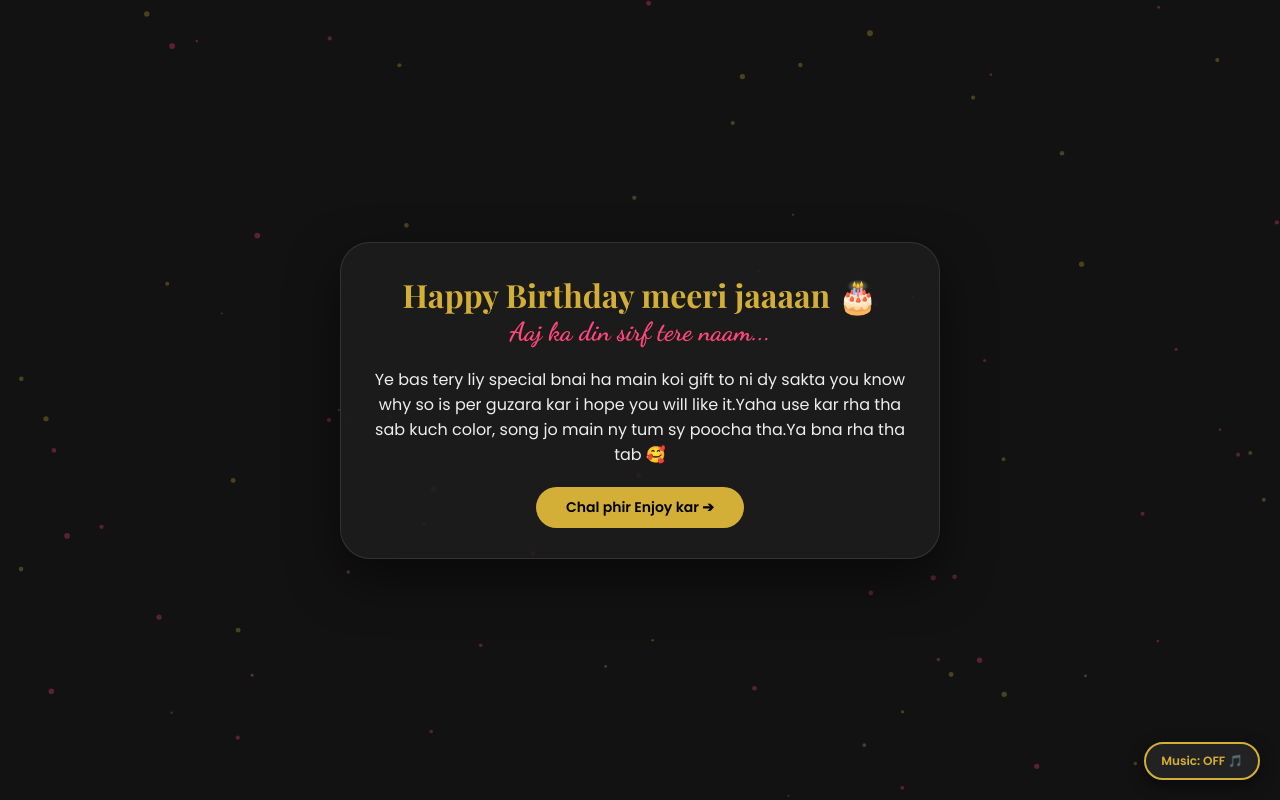
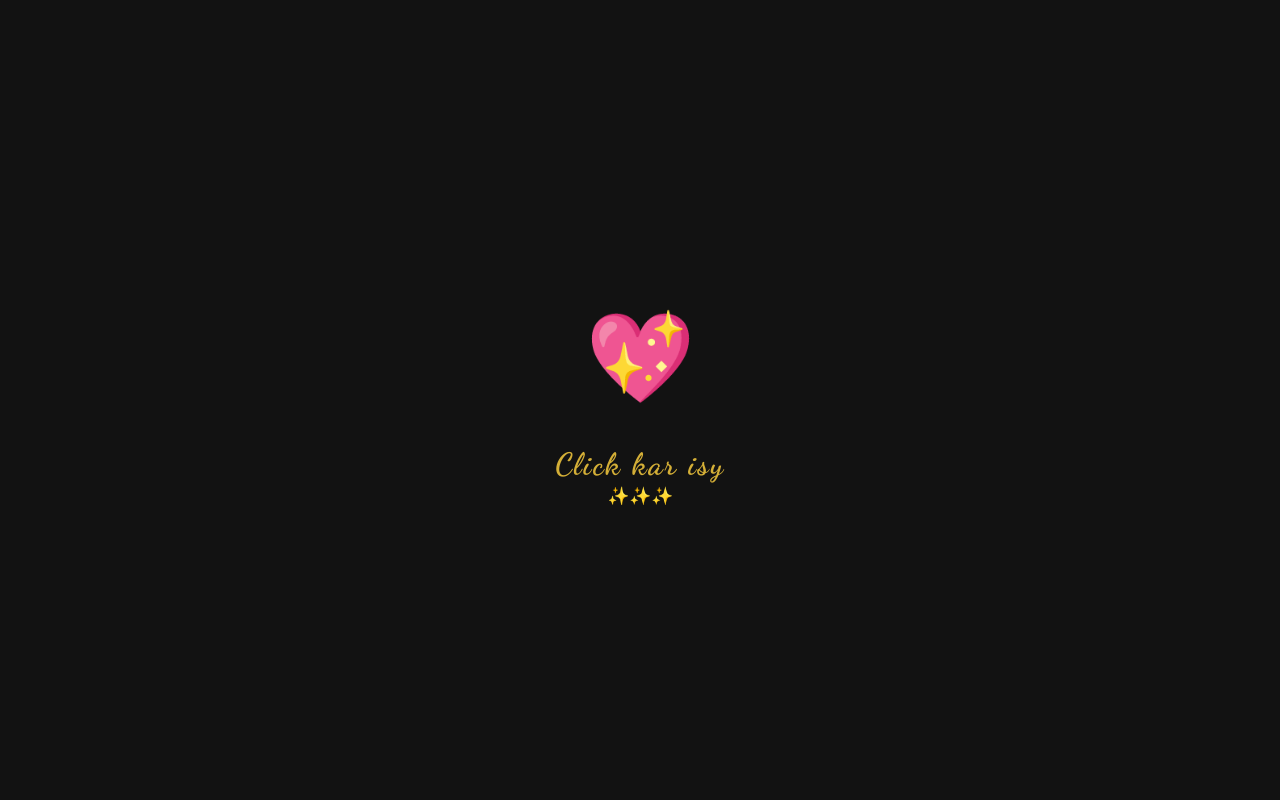
Before and after one commit to ZAQ-ucp/Frnd, a plain HTML site: page index.html in a window 1280 px wide. Drawn offline with nearby package versions, Linux system fonts and the light colour scheme.

Commit message:
Update index.html

```diff
--- a/index.html
+++ b/index.html
@@ -68,7 +68,49 @@ h1 { font-family: 'Playfair Display', serif; font-size: 32px; color: var(--gold)
     padding: 12px; border-radius: 15px; border: 1px solid #333;
     font-size: 13px; color: #ddd; transition: 0.3s;
 }
+/* Opening Transition Styles */
+#opening-curtain {
+    position: fixed;
+    top: 0;
+    left: 0;
+    width: 100%;
+    height: 100%;
+    background: #121212;
+    z-index: 9999;
+    display: flex;
+    justify-content: center;
+    align-items: center;
+    transition: transform 1.2s cubic-bezier(0.7, 0, 0.3, 1), opacity 1s;
+}
 
+.curtain-content {
+    text-align: center;
+    animation: pulse 2s infinite;
+}
+
+.floating-heart {
+    font-size: 80px;
+    margin-bottom: 20px;
+}
+
+.tap-text {
+    color: var(--gold);
+    font-family: 'Dancing Script', cursive;
+    font-size: 28px;
+    letter-spacing: 2px;
+}
+
+/* The Animation that makes it slide up and fade */
+.curtain-off {
+    transform: translateY(-100%);
+    opacity: 0;
+    pointer-events: none;
+}
+
+@keyframes pulse {
+    0%, 100% { transform: scale(1); opacity: 0.8; }
+    50% { transform: scale(1.1); opacity: 1; }
+}
 .next-btn {
     padding: 10px 30px; background: var(--gold); color: black;
     border: none; border-radius: 50px; font-weight: 600; cursor: pointer;
@@ -96,7 +138,13 @@ h1 { font-family: 'Playfair Display', serif; font-size: 32px; color: var(--gold)
 }
 </style>
 </head>
-
+<div id="opening-curtain" onclick="startExperience()">
+    <div class="curtain-content">
+        <div class="floating-heart">💖</div>
+        <h2 class="tap-text">Click kar isy</h2>
+        <div class="sparkles">✨✨✨</div>
+    </div>
+</div>
 <body onclick="autoStartMusic()">
 
 <div id="progress"></div>
@@ -111,7 +159,7 @@ h1 { font-family: 'Playfair Display', serif; font-size: 32px; color: var(--gold)
         <div class="glass-card">
             <h1>Happy Birthday meeri jaaaan 🎂</h1>
             <p class="handwritten">Aaj ka din sirf tere naam...</p>
-            <p style="margin-top: 20px;">Ye bas tery liy special bnai ha main koi gift to ni dy sakta you know why so is per guzara kar i hope you will like it.Yaha use kar rha tha sab kuch color, song  jo main ny tum sy poocha tha.Ya bna rha tha tab 🥰</p>
+            <p style="margin-top: 20px;">Ye bas tery liy special bnai ha main koi gift to ni dy sakta you know why so is per guzara kar i hope you will like it.Ya ha use kar rha tha sab kuch color, song  jo main ny tum sy poocha tha.Ya bna rha tha tab 🥰</p>
             <button class="next-btn" onclick="go(2)">Chal phir Enjoy kar ➔</button>
         </div>
     </div>
@@ -121,11 +169,11 @@ h1 { font-family: 'Playfair Display', serif; font-size: 32px; color: var(--gold)
             <h1>Tum mujy ku achi lagti ho ✨</h1>
             <div class="tareef-grid">
                 <div class="tareef-card">Kuu ky tum ho he khass 😄</div>
-                <div class="tareef-card">Tumhara batain karna kia he khoob ho 💛</div>
+                <div class="tareef-card">Tumhara batain karna kia he khoob ha 💛</div>
                 <div class="tareef-card">Tum burii ni ho bus tum khud ko samajti ho 🤗</div>
                 <div class="tareef-card">Tumhare Jaisa shayad Koi Nahi ha 💎</div>
             </div>
-            <button class="next-btn" onclick="go(3)">Aur b suno g ya bas? 😉</button>
+            <button class="next-btn" onclick="go(3)">Aur b suno ya bas? 😉</button>
         </div>
     </div>
 
@@ -207,7 +255,7 @@ h1 { font-family: 'Playfair Display', serif; font-size: 32px; color: var(--gold)
             <div class="gift-box" onclick="revealGift(this)">🎁</div>
             <div id="giftMsg" style="display:none; margin-top:20px;">
                 <h2 style="color:var(--gold)">Main tumhain infinite love,caring,respect,frendship dy sakta hon (qabool karo g mera toohfa?) ❤️</h2>
-                <p>Mera gift ye hai ke main hamesha tumhara saath doon. Bara rare ha ya gift 😄</p>
+                <p>Mera gift ye hai ke main hamesha tumhara saath doon ga. Bara rare ha ya gift 😄</p>
                 <button class="next-btn" onclick="go(10)">Ab Voice b sun lo ➔</button>
             </div>
         </div>
@@ -219,7 +267,7 @@ h1 { font-family: 'Playfair Display', serif; font-size: 32px; color: var(--gold)
             <p>Yrr tuny kha tha na gany ka la ab sun lyy.Lakin khabardar ager hassi to main kutt laga deni.Ager acha na lagy to band kardii😄😄</p>
             <div class="voice-box">
                 <audio id="myVoice" controls style="width: 100%; filter: invert(1);">
-                    <source src="song4.mp3" type="audio/mpeg">
+                    <source src="song1.mp3" type="audio/mpeg">
 
                 </audio>
             </div>
@@ -320,6 +368,17 @@ function celebrate() {
         setTimeout(() => d.remove(), 4000);
     }
 }
+function startExperience() {
+    // This triggers your music automatically
+    autoStartMusic();
+
+    // This adds the CSS class to slide the curtain away
+    const curtain = document.getElementById('opening-curtain');
+    curtain.classList.add('curtain-off');
+
+    // Optional: Start your celebration flowers immediately on open
+    celebrate();
+}
 </script>
 
 </body>
```
